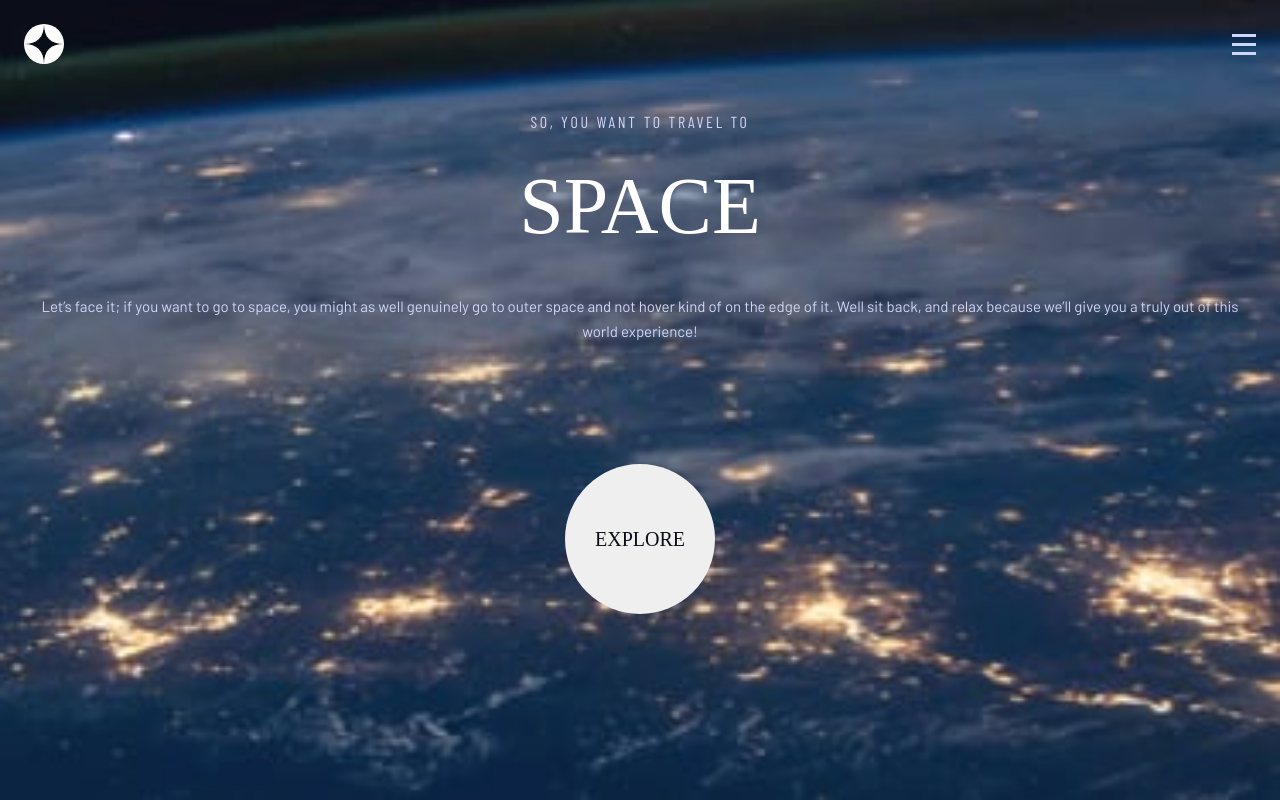
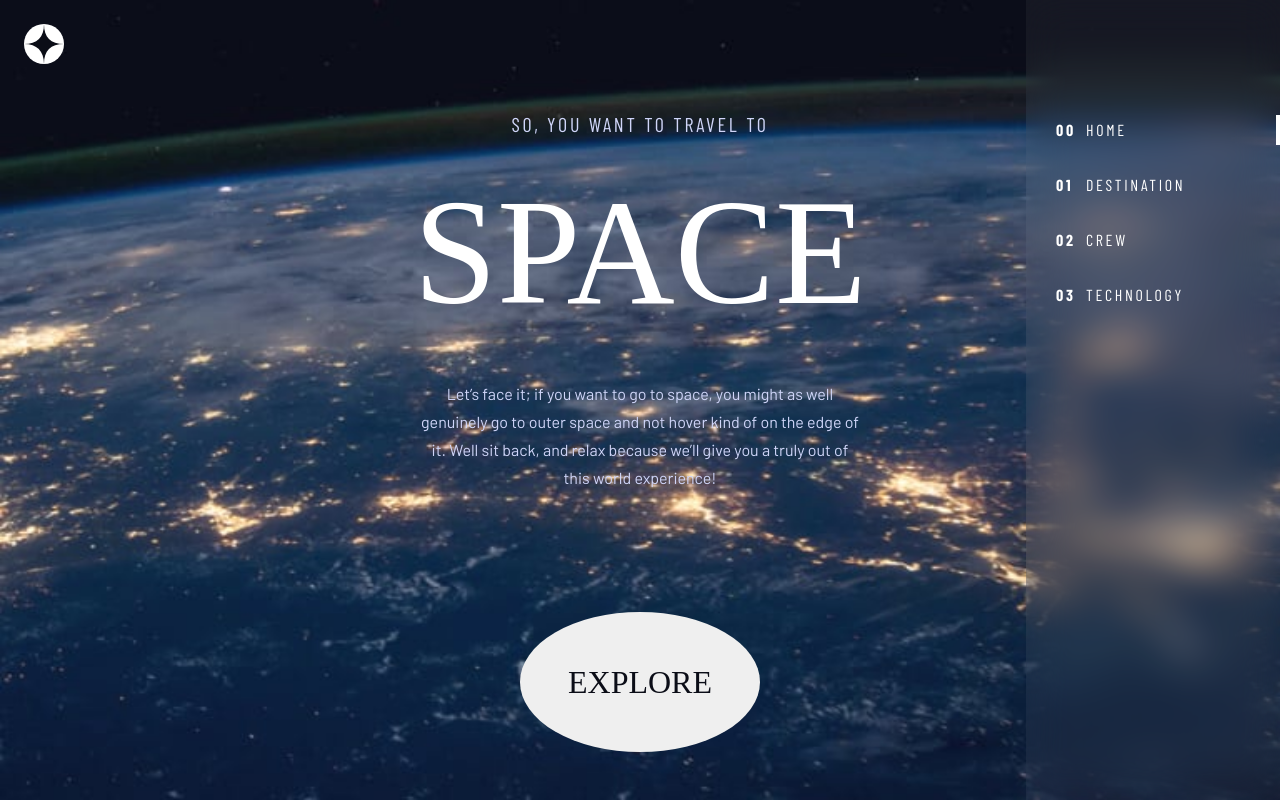
Before and after one commit to zttlmnn/space-tourism-multi-page, a React (Create React App) app: page / in a window 1280 px wide. Built offline with nearby package versions, Linux system fonts and the light colour scheme; a web font is replaced by a local one.

Commit message:
set media query

```diff
--- a/src/components/Layout/Header.module.scss
+++ b/src/components/Layout/Header.module.scss
@@ -1,3 +1,5 @@
+
+@import '../../index.scss';
 
 %nav-btn {
   position: relative;
@@ -44,6 +46,9 @@
   &__nav-btn {
     @extend %nav-btn;
 
+    @media (min-width: 768px) {
+      display: none;
+    }
 
     &::before {
       @extend %line;
@@ -57,7 +62,6 @@
     }
     &--close {
       @extend %nav-btn;
-
 
       background: transparent;
 
--- a/src/components/Layout/Header.tsx
+++ b/src/components/Layout/Header.tsx
@@ -1,14 +1,18 @@
-import { useState } from 'react'
-import styles from './Header.module.scss'
-import { Link, Route } from 'react-router-dom'
-import Navigation from '../Navigation/Navigation'
+import { useState } from 'react';
+import styles from './Header.module.scss';
+import useMediaQuery from "../../hooks/useMediaQuery";
+import { Link } from 'react-router-dom';
+import Navigation from '../Navigation/Navigation';
 
 const Header = () => {
   const [showNavigation, setShowNavigation] = useState<boolean>(false);
 
+  const mediaQuery = useMediaQuery("(min-width: 48em)");
+
   const showNavigationHandler = () => {
     setShowNavigation(prev => !prev)
   }
+
 
 /*   const cssBtnStyles = [styles['header__nav-btn'], showNavigation ? styles['header__nav-btn--close'] : '']
  */
@@ -20,7 +24,7 @@ const Header = () => {
           className={!showNavigation ? styles['header__nav-btn'] : styles['header__nav-btn--close'] }
           onClick={showNavigationHandler} />
       </div>
-      {showNavigation && <Navigation closeNavigation={showNavigationHandler} />}
+      {(showNavigation || mediaQuery) && <Navigation closeNavigation={showNavigationHandler} />}
     </header>
   )
 }
--- a/src/components/Navigation/Navigation.module.scss
+++ b/src/components/Navigation/Navigation.module.scss
@@ -1,3 +1,5 @@
+@import '../../index.scss';
+
 .navigation {
   position: absolute;
   top: 0;
@@ -6,8 +8,9 @@
   background: rgba(255, 255, 255, 0.048);
   backdrop-filter: blur(2rem);
 
+  @media (min-width: $bp-tablet) {
 
-
+  }
 
   width: 25.4rem;
   height: 100vh;
--- a/src/components/Navigation/Navigation.tsx
+++ b/src/components/Navigation/Navigation.tsx
@@ -1,4 +1,3 @@
-import { join } from "path/posix";
 import { FC } from "react";
 import { NavLink } from "react-router-dom";
 
--- a/src/components/Views/HomeView.module.scss
+++ b/src/components/Views/HomeView.module.scss
@@ -10,6 +10,12 @@
   align-items: center;
 
 
+  @media (min-width: 768px) {
+    background: bottom/cover no-repeat url('../../assets/home/background-home-tablet.jpg');
+    backdrop-filter: screen;
+  }
+
+
   h5 {
     margin: var(--base-unit) 0 calc(var(--base-unit) * 1.25);
     font-family: var(--ff-subheading-secondary);
@@ -18,6 +24,10 @@
     font-weight: 400;
     letter-spacing: 0.27rem;
     text-transform: uppercase;
+
+    @media (min-width: 768px) {
+      font-size: 2rem;
+    }
   }
 
   h1 {
@@ -26,11 +36,23 @@
     font-weight: 400;
     font-family: var(--ff-heading);
 
+    @media (min-width: 768px) {
+      font-size: 15rem;
+
+    }
+
   }
 
   p {
+    max-width: 44rem;
+    font-size: 1.5rem;
     line-height: 2.5rem;
     padding-bottom: calc(var(--base-unit) * 1.5);
+
+    @media (min-width: 768px) {
+      font-size: 1.6rem;
+      line-height: 2.8rem;
+    }
   }
   button {
     width: 15rem;
@@ -42,5 +64,12 @@
     color: var(--clr-primary);
     text-transform: uppercase;
     margin: calc(var(--base-unit) * 3.5) 0 calc(var(--base-unit) * 2);
+
+    @media (min-width: 768px) {
+      width: 24rem;
+      height: 24rem;
+      font-size: 3.2rem;
+
+    }
   }
 }
--- /dev/null
+++ b/src/hooks/useMediaQuery.tsx
@@ -0,0 +1,19 @@
+import { useEffect, useState } from 'react'
+
+const useMediaQuery = (query: string) => {
+  const [matches, setMatches] = useState(false);
+
+  useEffect(() => {
+    const media = window.matchMedia(query);
+    if(media.matches !== matches) {
+      setMatches(media.matches)
+    }
+    const listener = () => setMatches(media.matches);
+    window.addEventListener('resize', listener);
+    return () => window.removeEventListener('resize', listener);
+  }, [matches, query])
+
+  return matches;
+}
+
+export default useMediaQuery;
--- a/src/index.scss
+++ b/src/index.scss
@@ -12,7 +12,12 @@
   --clr-secondary: #D0D6F9;
   --clr-contrast: #ffffff;
   --clr-stroke: #383B4B;
+
+/*   --tablet-breakpoint: 768px;
+ */
 }
+// 768 px / 1.6 = 48em
+$bp-tablet: 48em;
 
 * {
   margin: 0;
@@ -59,7 +64,6 @@ h4 {
 p {
   font-family: var(--ff-body-text);
   color: var(--clr-secondary);
-  font-size: 1.5rem;
   text-align: center;
 }
 
```
